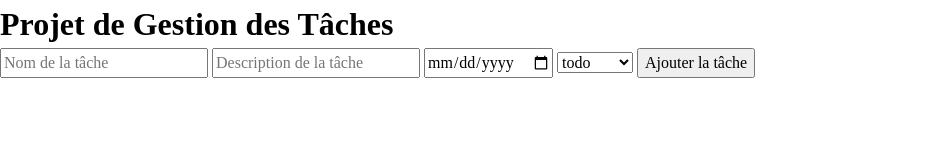
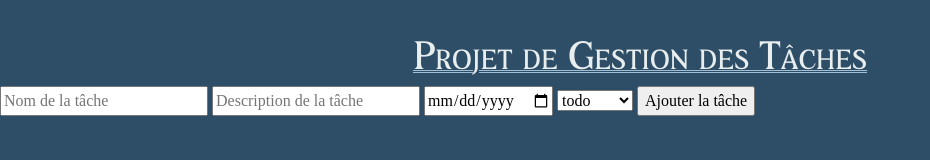
Before and after one commit to nyxisnyx/projectplanner, a plain HTML site: page index.html in a window 1280 px wide. Shown: the whole page, without its empty margins (0-930 px from the left). Drawn offline with Linux system fonts and the light colour scheme.

Commit message:
Add style for body & h1

```diff
--- a/assets/style/style.scss
+++ b/assets/style/style.scss
@@ -1,4 +1,3 @@
-//RESET
 // RESET
 /*
   1. Use a more-intuitive box-sizing model.
@@ -79,3 +78,20 @@ $researchtask: #d2b1ef;
 
 //2. Font
 $beau: 'beauregular';
+
+//STYLE
+
+body {
+    background-color: $darkblue;
+
+    h1 {
+        color:$grey;
+        text-align:center;
+        margin-top:2%;
+        text-decoration: underline double 0.01rem $lightblue;
+        font-family: $beau;
+        font-weight: 100;
+        font-size: 2.5rem;
+        font-variant: small-caps;
+    }
+}
```
Also changed, not shown: assets/style/style.css, 1 other file.
